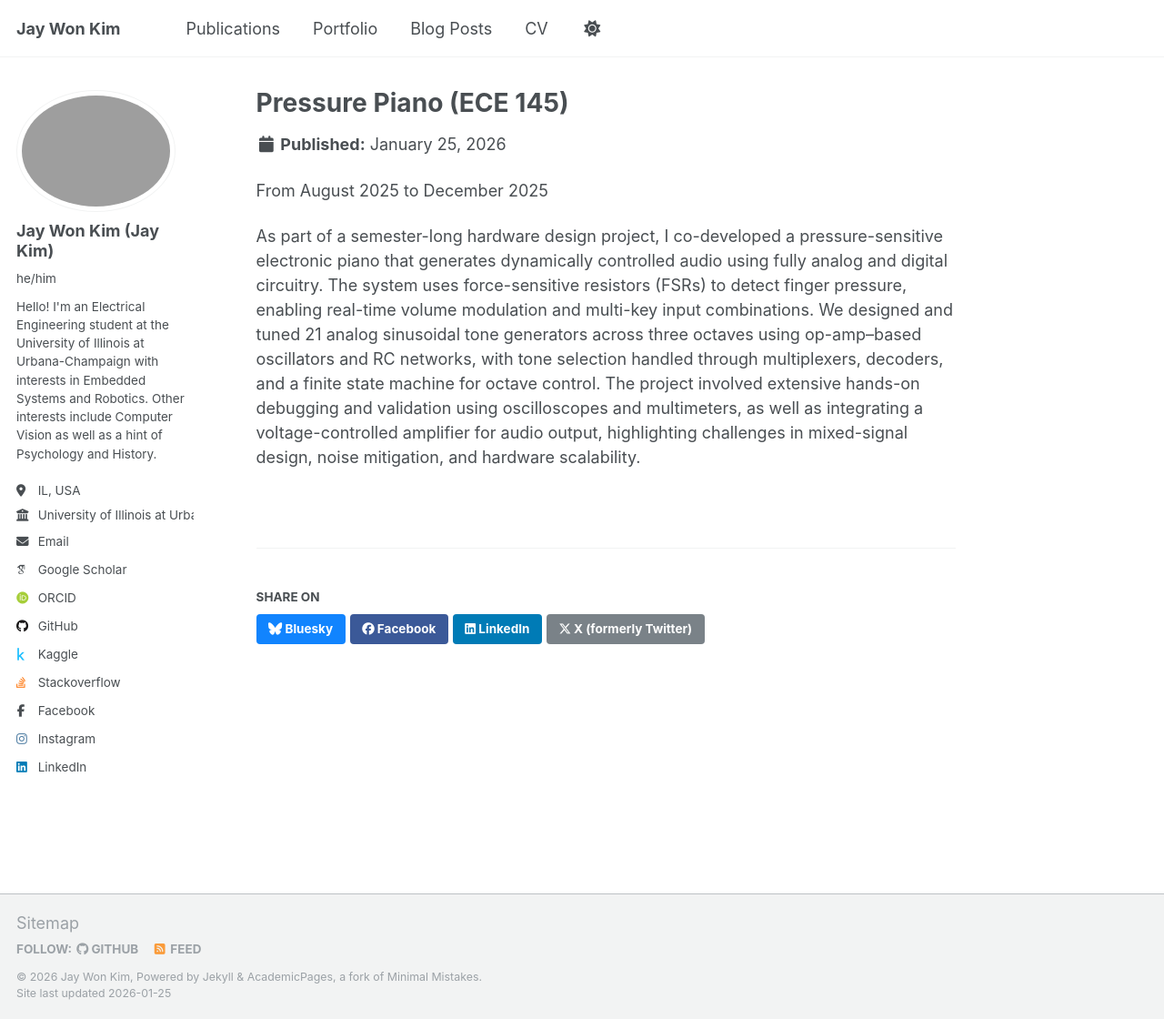
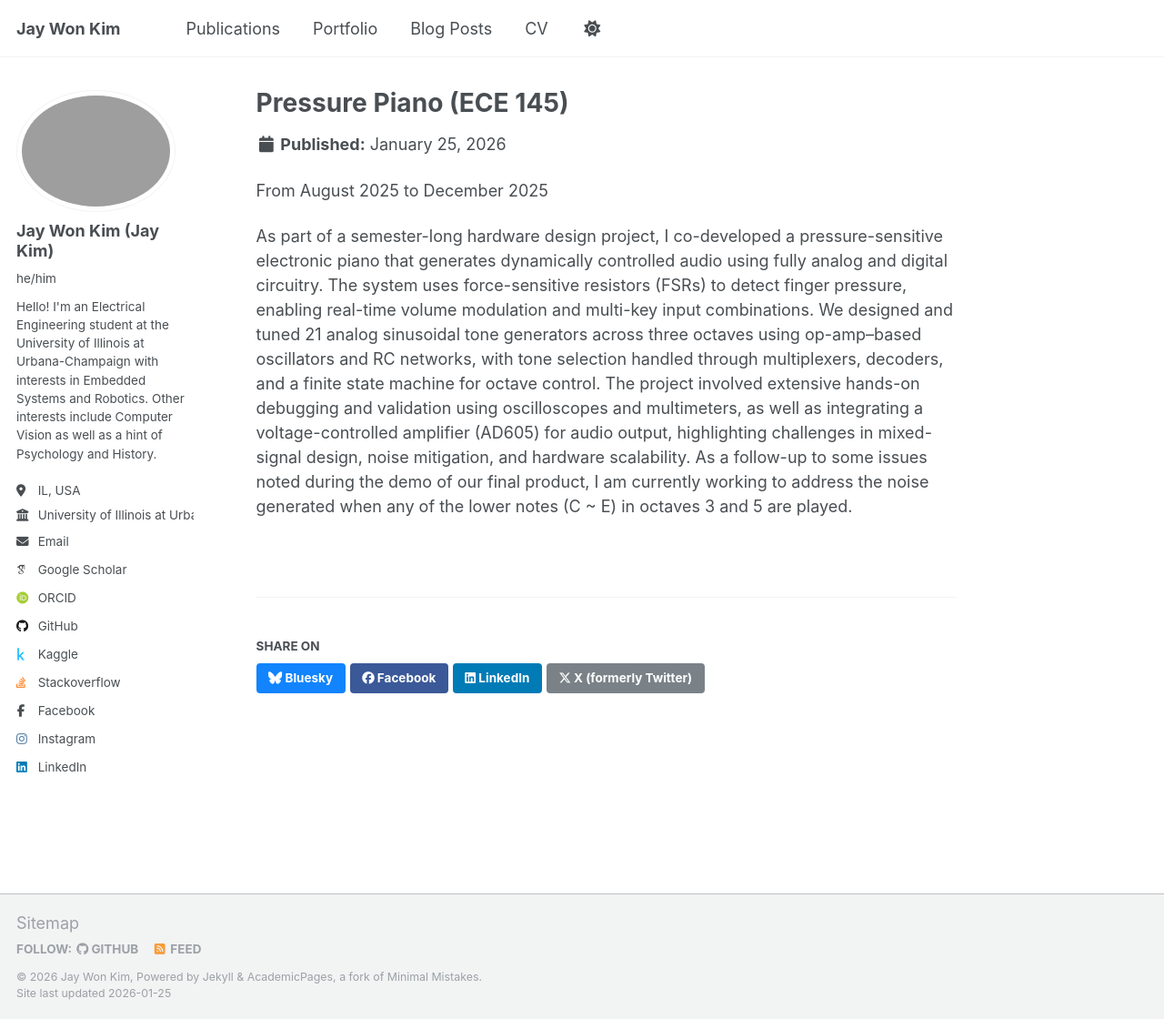
Before and after one commit to jaykim0413/jaykim0413.github.io, a Jekyll site: the page built from _portfolio/pressure-piano-ece-145.md, in a window 1280 px wide and 1120 px high. Shown: the whole window at 91% size. Built offline with Jekyll 4.4.1, drawn with Linux system fonts in a browser that asks for light colours; some web fonts are replaced.

Commit message:
Minor Edits

```diff
--- a/_portfolio/pressure-piano-ece-145.md
+++ b/_portfolio/pressure-piano-ece-145.md
@@ -6,4 +6,6 @@ collection: portfolio
 
 From August 2025 to December 2025
 
-As part of a semester-long hardware design project, I co-developed a pressure-sensitive electronic piano that generates dynamically controlled audio using fully analog and digital circuitry. The system uses force-sensitive resistors (FSRs) to detect finger pressure, enabling real-time volume modulation and multi-key input combinations. We designed and tuned 21 analog sinusoidal tone generators across three octaves using op-amp–based oscillators and RC networks, with tone selection handled through multiplexers, decoders, and a finite state machine for octave control. The project involved extensive hands-on debugging and validation using oscilloscopes and multimeters, as well as integrating a voltage-controlled amplifier for audio output, highlighting challenges in mixed-signal design, noise mitigation, and hardware scalability.
+As part of a semester-long hardware design project, I co-developed a pressure-sensitive electronic piano that generates dynamically controlled audio using fully analog and digital circuitry.
+The system uses force-sensitive resistors (FSRs) to detect finger pressure, enabling real-time volume modulation and multi-key input combinations. We designed and tuned 21 analog sinusoidal tone generators across three octaves using op-amp–based oscillators and RC networks, with tone selection handled through multiplexers, decoders, and a finite state machine for octave control. The project involved extensive hands-on debugging and validation using oscilloscopes and multimeters, as well as integrating a voltage-controlled amplifier (AD605) for audio output, highlighting challenges in mixed-signal design, noise mitigation, and hardware scalability.
+As a follow-up to some issues noted during the demo of our final product, I am currently working to address the noise generated when any of the lower notes (C ~ E) in octaves 3 and 5 are played.
```
Also changed, not shown: _pages/cv.md (+3 -2 lines).
